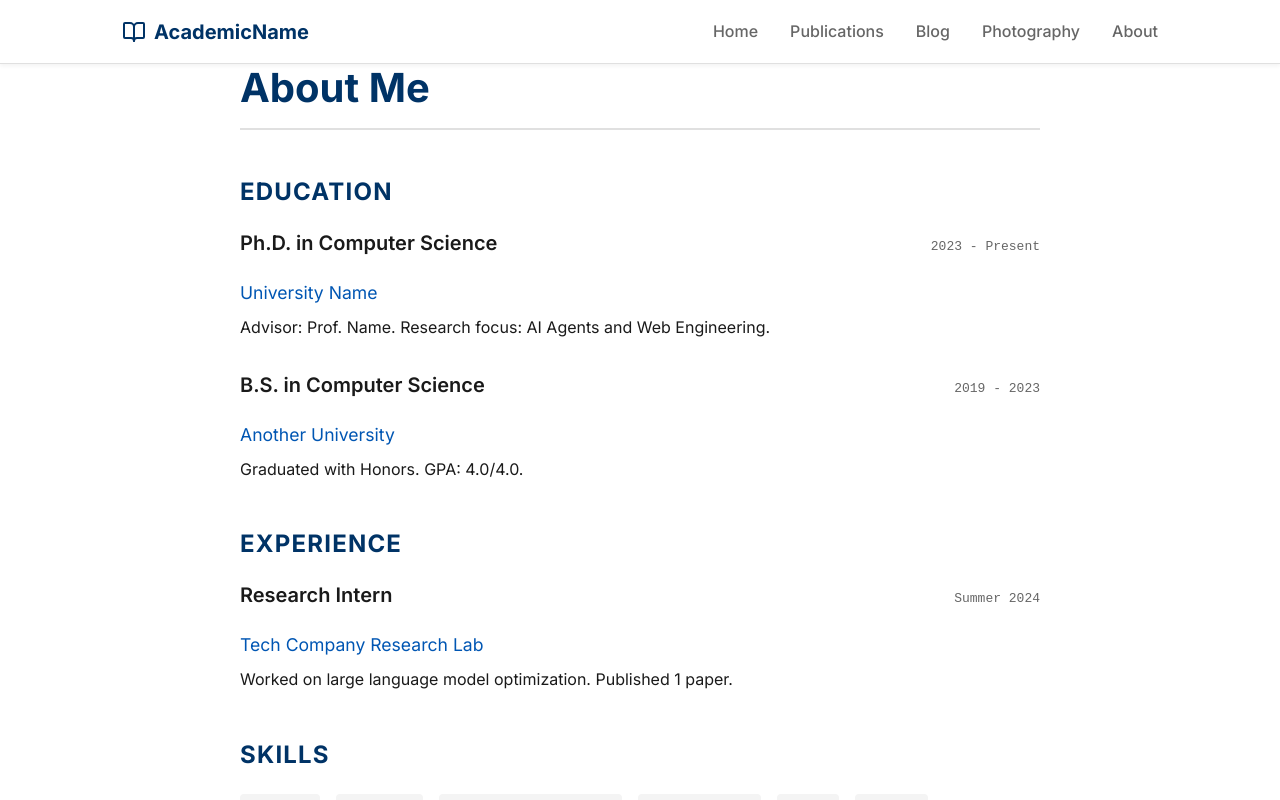
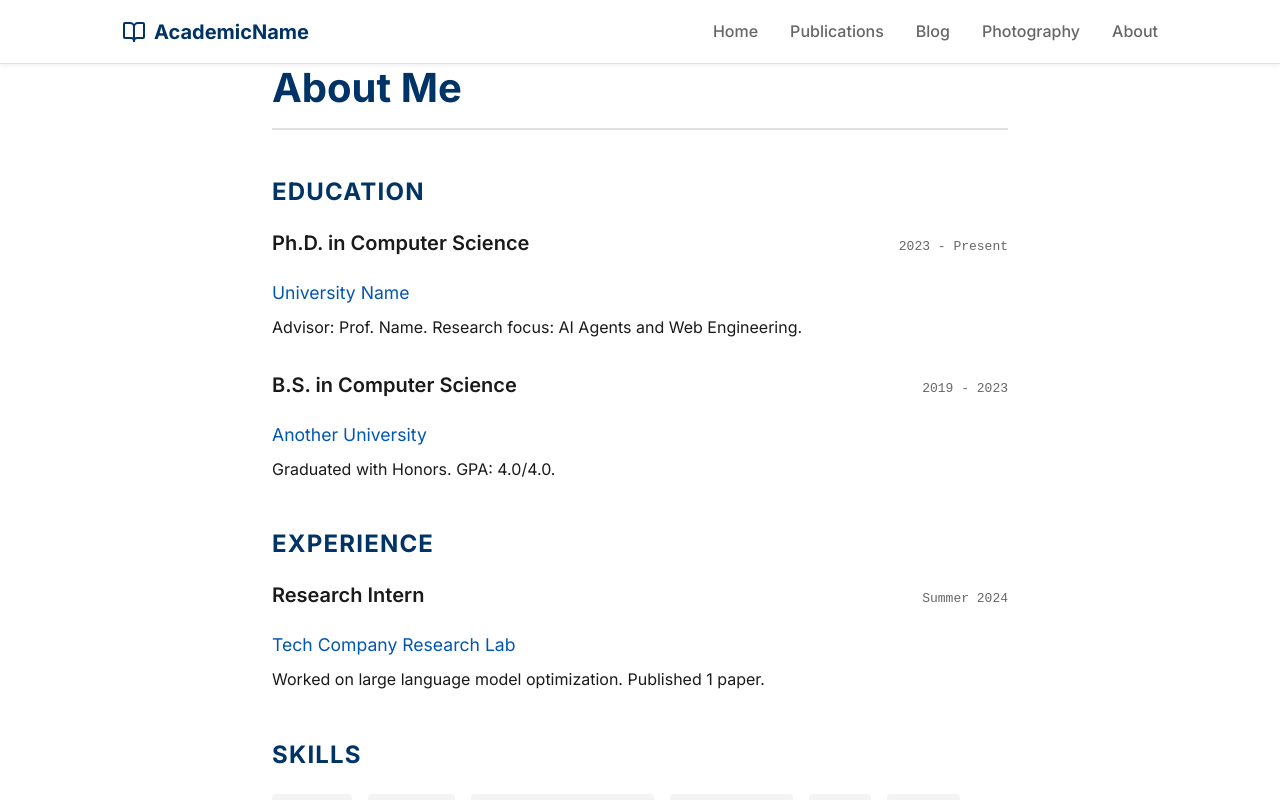
Before and after one commit to csuhqf/csuhqf.github.io, a Next.js app: page /about in a window 1280 px wide. Shown: the top 800 px of the page. Built offline with nearby package versions, Linux system fonts and the light colour scheme.

Commit message:
fix: add side padding to blog, about, and publications pages

```diff
--- a/src/app/about/page.module.css
+++ b/src/app/about/page.module.css
@@ -1,5 +1,5 @@
 .container {
-    padding: 4rem 0;
+    padding: 4rem 2rem;
     max-width: 800px;
 }
 
--- a/src/app/blog/page.module.css
+++ b/src/app/blog/page.module.css
@@ -1,5 +1,5 @@
 .container {
-    padding: 4rem 0;
+    padding: 4rem 2rem;
     max-width: 800px;
 }
 
--- a/src/app/publications/page.module.css
+++ b/src/app/publications/page.module.css
@@ -1,5 +1,5 @@
 .container {
-    padding: 4rem 0;
+    padding: 4rem 2rem;
     /* Force rebuild to fix 503 error */
 }
 
```
